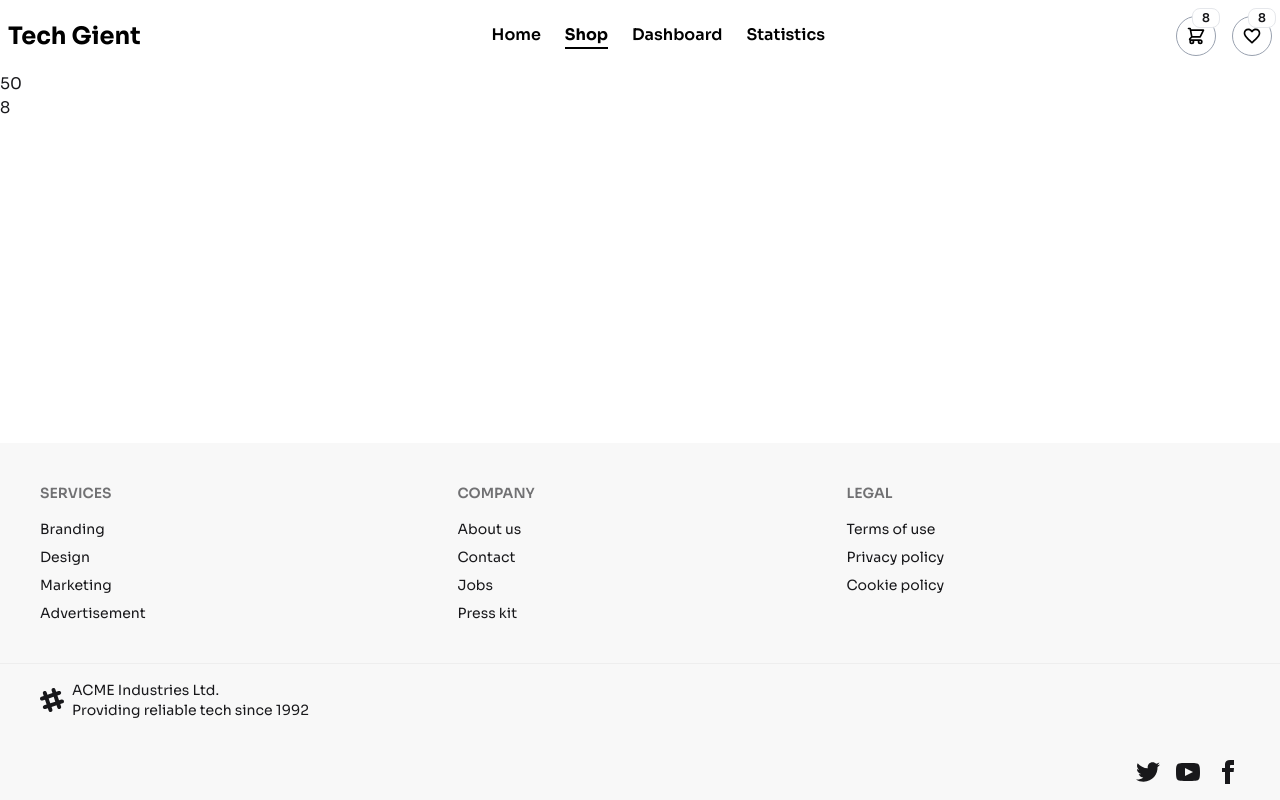
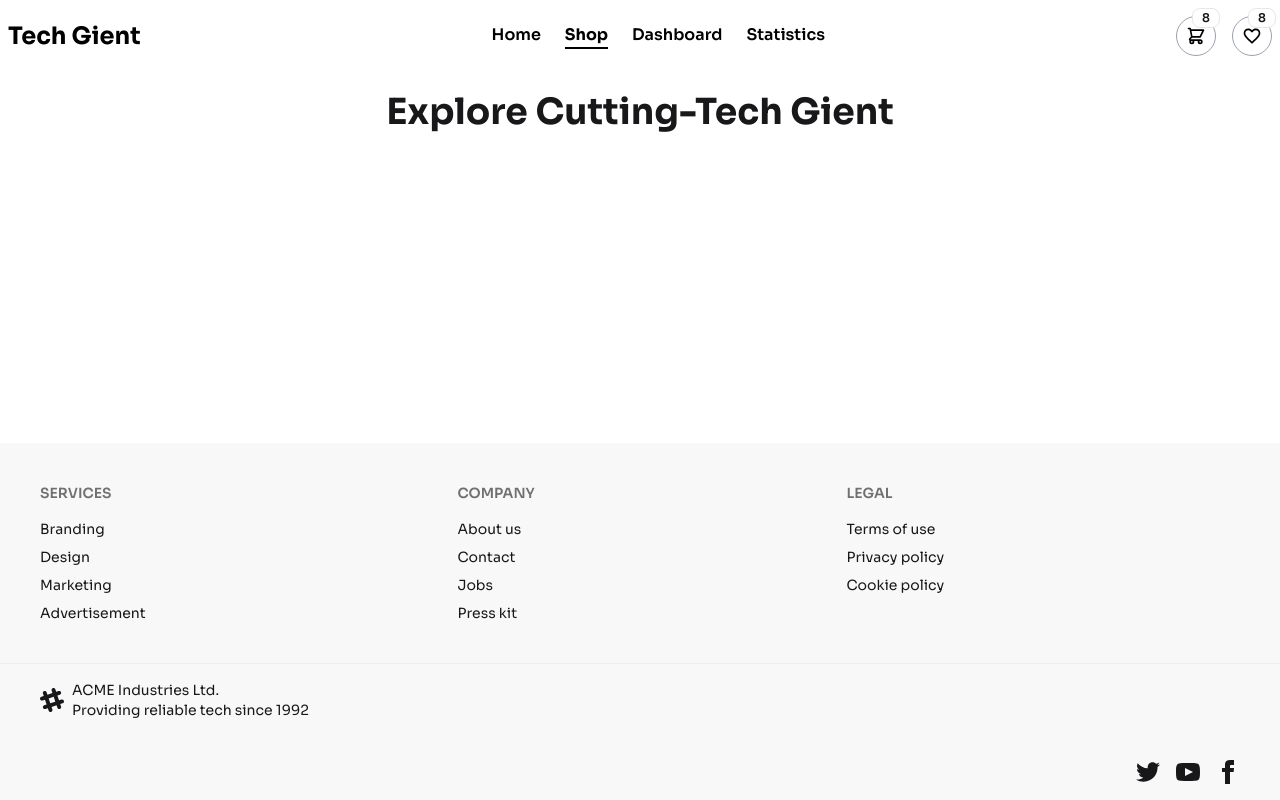
Before and after one commit to abdullahsheikhdev/Gadget-Shop, a React (Vite) app: page /shop in a window 1280 px wide. Built offline with nearby package versions, Linux system fonts and the light colour scheme.

Commit message:
add not founde page

```diff
--- a/src/App.jsx
+++ b/src/App.jsx
@@ -4,6 +4,10 @@ import Home from "./pages/Home"
 import Shop from "./pages/Shop"
 import Dashboard from "./pages/Dashboard"
 import Statistics from "./pages/Statistics"
+import Sidebar from "./pages/Sidebar"
+import AllDetails from "./pages/AllDetails"
+import DetailsProdect from "./pages/DetailsProdect"
+import NotFound from "./pages/NotFound"
 
 function App() {
 
@@ -11,9 +15,14 @@ function App() {
     createRoutesFromElements(
       <Route path="/" element={<HomeLayout />}>
         <Route index element={<Home />} />
-        <Route path="shop" element={<Shop />} />
+        <Route path="shop" element={<Shop />} >
+          <Route path="sidebar" element={<Sidebar />} />
+          <Route path="allDetails" element={<AllDetails />} />
+          <Route path="detailsProdect" element={<DetailsProdect />} />
+        </Route>
         <Route path="dashbord" element={<Dashboard />} />
         <Route path="statistics" element={<Statistics />} />
+        <Route path="*" element={<NotFound />} />
       </Route>
     )
   )
--- a/src/components/UniqueCategories .jsx
+++ b/src/components/UniqueCategories .jsx
@@ -5,7 +5,7 @@ import { AppContext } from "../context/Provider";
 
 
 const UniqueCategories = () => {
-  const {allData,categories,setAllData,setCategories} = useContext(AppContext)
+  const {setAllData,setCategories} = useContext(AppContext)
 
   useEffect(() => {
     const fetchData = async () => {
@@ -34,8 +34,7 @@ const UniqueCategories = () => {
 
   return (
     <div>
-        <h1>{allData.length}</h1>
-        <h1>{categories.length}</h1>
+
     </div>
   );
 };
--- /dev/null
+++ b/src/pages/AllDetails.jsx
@@ -0,0 +1,11 @@
+import React from 'react';
+
+const AllDetails = () => {
+    return (
+        <div>
+
+        </div>
+    );
+};
+
+export default AllDetails;
--- /dev/null
+++ b/src/pages/DetailsProdect.jsx
@@ -0,0 +1,11 @@
+
+
+const DetailsProdect = () => {
+    return (
+        <div>
+
+        </div>
+    );
+};
+
+export default DetailsProdect;
--- /dev/null
+++ b/src/pages/NotFound.jsx
@@ -0,0 +1,21 @@
+import { Link } from "react-router-dom";
+
+const NotFound = () => {
+  return (
+    <div className="min-h-screen flex flex-col justify-center items-center bg-gray-100 text-gray-800 px-4">
+      <h1 className="text-7xl font-bold text-purple-600">404</h1>
+      <p className="text-2xl mt-4">Oops! Page not found.</p>
+      <p className="text-lg text-gray-600 mt-2 mb-6">
+        The page you're looking for doesn't exist or has been moved.
+      </p>
+      <Link
+        to="/"
+        className="bg-purple-600 text-white px-6 py-2 rounded hover:bg-purple-700 transition"
+      >
+        Go Home
+      </Link>
+    </div>
+  );
+};
+
+export default NotFound;
--- a/src/pages/Shop.jsx
+++ b/src/pages/Shop.jsx
@@ -1,10 +1,14 @@
-import UniqueCategories from "../components/UniqueCategories ";
+import { Outlet } from "react-router-dom";
+import Sidebar from "./Sidebar";
+
 
 
 const Shop = () => {
     return (
         <div>
-            <UniqueCategories />
+            <h1 className="mt-5 font-bold text-4xl text-center">Explore Cutting-Tech Gient</h1>
+            <Sidebar />
+            <Outlet />
         </div>
     );
 };
--- /dev/null
+++ b/src/pages/Sidebar.jsx
@@ -0,0 +1,11 @@
+
+
+const Sidebar = () => {
+    return (
+        <div>
+
+        </div>
+    );
+};
+
+export default Sidebar;
```
